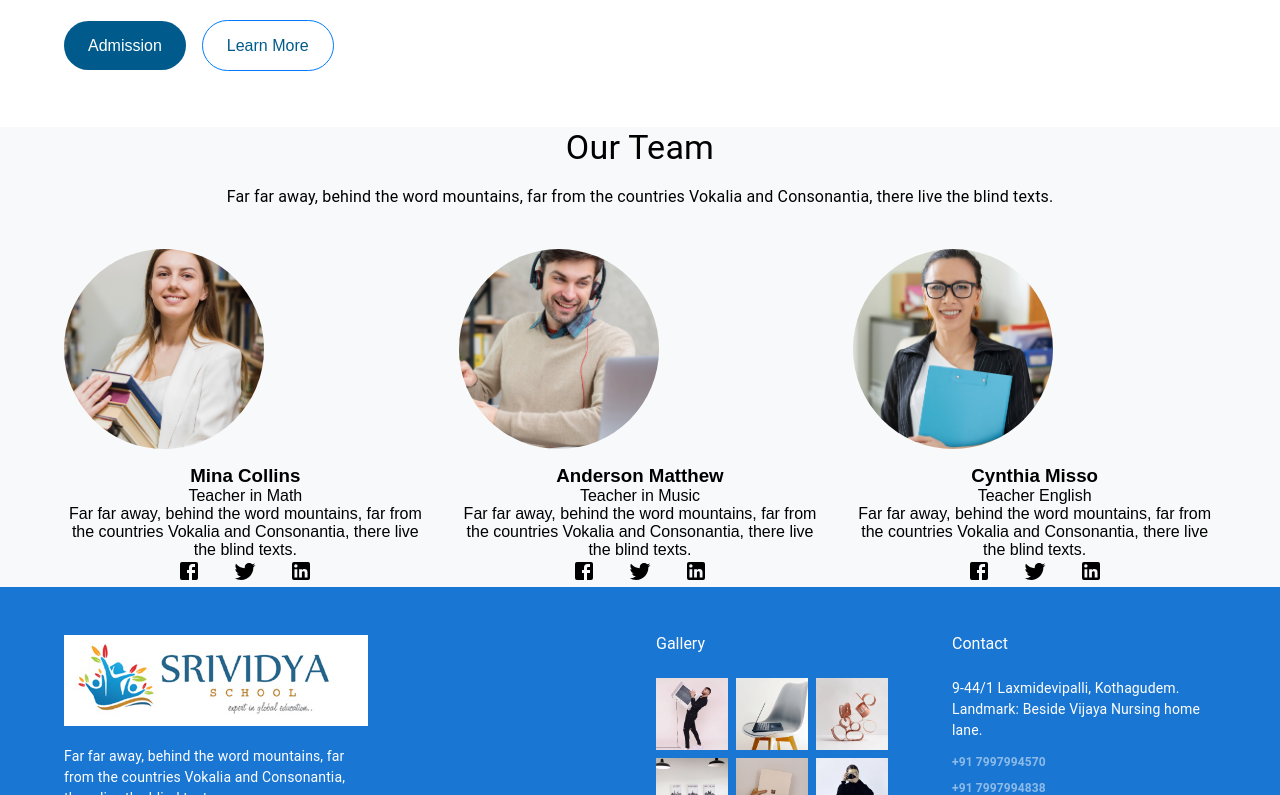
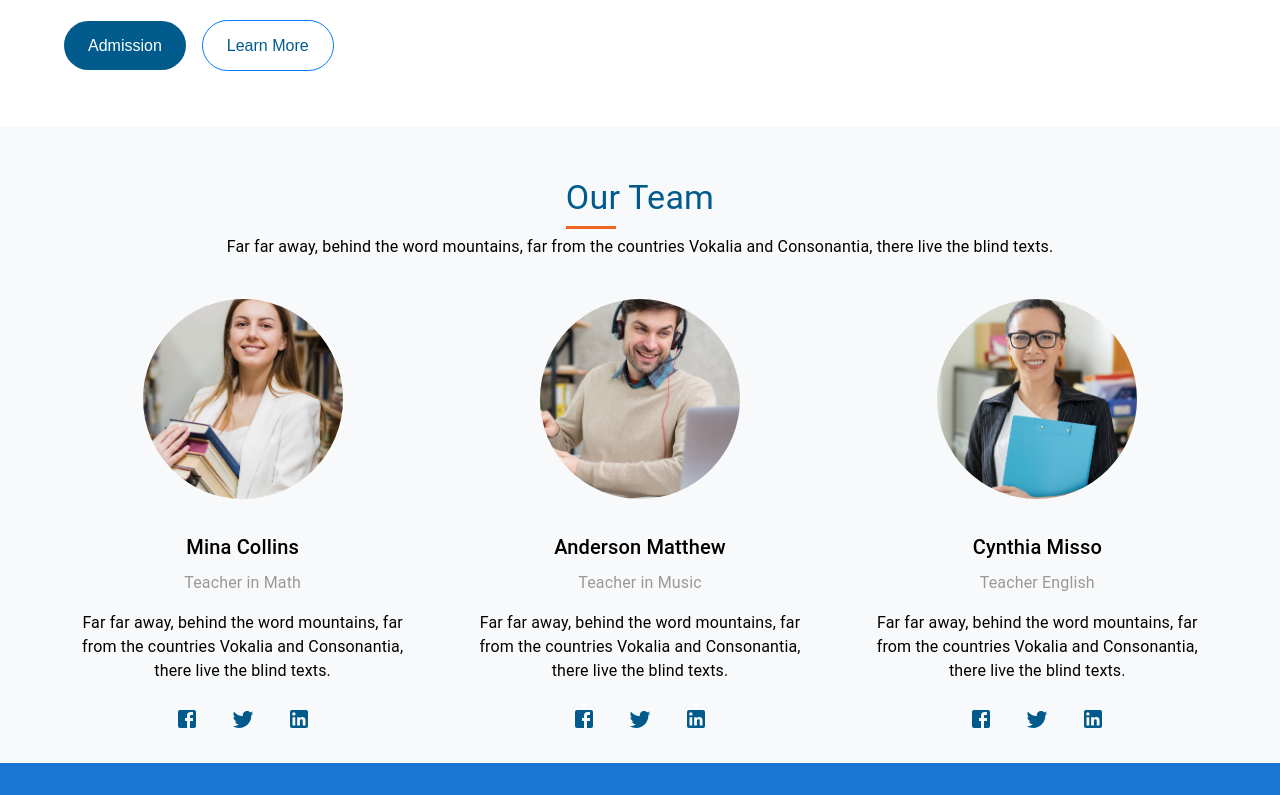
Before and after one commit to akhaniShaik/srividya-school-app, a Next.js app: page /about in a window 1280 px wide. Shown: the part 485-1280 px from the top of the page. Built offline with nearby package versions, Linux system fonts and the light colour scheme.

Commit message:
Our team in About us page

```diff
--- a/src/Components/OurTeam.tsx
+++ b/src/Components/OurTeam.tsx
@@ -44,37 +44,80 @@ const teamMembers = [
 
 const TeamSection = () => {
   return (
-    <Box component="section" bgcolor="#f8f9fa">
+    <Box component="section" bgcolor="#f8f9fa" >
       <Container>
         <Box textAlign="center" mb={5} mt={5}>
-          <Typography variant="h4" className="line-bottom" >
+              <Box sx={{ display: 'inline-block', position: 'relative',marginTop:'50px' }}>
+                    <Typography variant="h4" color="#005b8c">
                       {teamTitle}
                     </Typography>
+                    <Box sx={{
+                      position: 'absolute',
+                      bottom: '-10px',  // Adjust as needed to position the line correctly
+                      left: 0,
+                      width:'50px',
+                      right: 0,
+                      height: '3px',
+                      backgroundColor: '#ec661f',
+                    }} />
+                  </Box>
             <Typography  align='center'  mb={2} mt={2}>
               {teamContent}
             </Typography>
           </Box>
-        <Grid container spacing={4} >
+        <Grid container spacing={5} >
           {teamMembers.map((member, index) => (
-            <Grid  key={index} item xs={12} sm={6} md={4} data-aos="fade-up" data-aos-delay={index * 100}>
-              <Box textAlign='center'>
-                <Box textAlign='center' mb={2} borderRadius="50%" overflow="hidden" width={200} height={200} >
+            <Grid
+            key={index}
+            item
+            xs={12}
+            md={4}
+            textAlign="center"
+            data-aos="fade-up"
+            data-aos-delay={index * 100}
+            container
+            direction="column"
+            justifyContent="center"
+            alignItems="center"
+          >
+            <Box
+              mb={2}
+              borderRadius="50%"
+              overflow="hidden"
+              width={200}
+              height={200}
+              display="flex"
+
+            >
               <img src={member.image} alt="Image" style={{ width: '100%', height: '100%', objectFit: 'cover' }} />
             </Box>
-                <Box>
-                  <h3>{member.name}</h3>
-                  <p>{member.position}</p>
-                  <p>{member.description}</p>
-                  <Box>
+
+            <Typography variant="h6" mt={2} mb={1}>
+              {member.name}
+            </Typography>
+            <Typography color="#999" sx={{ fontSize: '16px' }} mb={2}>
+              {member.position}
+            </Typography>
+            <Typography mb={3}>
+              {member.description}
+            </Typography>
+
+            <Box display="flex" justifyContent="center" mb={4}>
               {member.socialLinks.map((link, i) => (
-                      <Box key={i} component="a" href={link.url} mx={2}>
+                <Box
+                  key={i}
+                  component="a"
+                  href={link.url}
+                  mx={2} // Adds margin to left and right
+                  color="#005b8c"
+                  display="inline-flex" // Makes sure the icons are in line
+                >
                   {link.icon}
                 </Box>
               ))}
             </Box>
-                </Box>
-              </Box>
           </Grid>
+
           ))}
         </Grid>
       </Container>
--- a/src/Components/Stats.tsx
+++ b/src/Components/Stats.tsx
@@ -14,7 +14,7 @@ const Stats = () => {
     <Box mt={4}>
       <Grid container spacing={2} className="mb-5"> {/* Adds spacing between grid items */}
         {statsData.map((stat, index) => (
-          <Grid item xs={12} sm={6} md={3} key={index} data-aos="fade-up" data-aos-delay={stat.delay}>
+          <Grid item xs={12} sm={6} md={4} key={index} data-aos="fade-up" data-aos-delay={stat.delay}>
             {/* Ensure the container for the number and potential '+' sign is properly aligned */}
             <Box sx={{ fontSize: '25px', color: '#005b8c', display: 'flex', alignItems: 'center' }}>
               <CountUp
```
Lines whose indentation alone changed are shown as unchanged.
